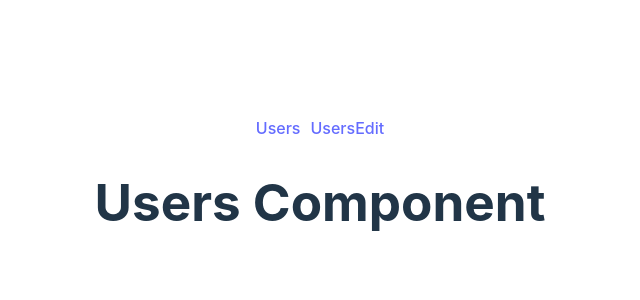
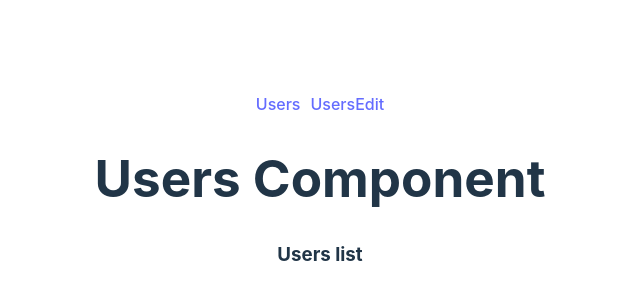
Before and after one commit to RomaGorshkov/new-project, a React (Vite) app: page /users in a window 1280 px wide. Shown: the part 210-510 px from the top of the page, without its empty margins (320-960 px from the left). Built offline with nearby package versions, Linux system fonts and the light colour scheme.

Commit message:
test main commit

```diff
--- a/src/components/business/Users/Users.tsx
+++ b/src/components/business/Users/Users.tsx
@@ -1,8 +1,8 @@
-
 const Users = () => {
     return (
         <div>
             <h1>Users Component</h1>
+            <h3>Users list</h3>
         </div>
     );
 };
```
